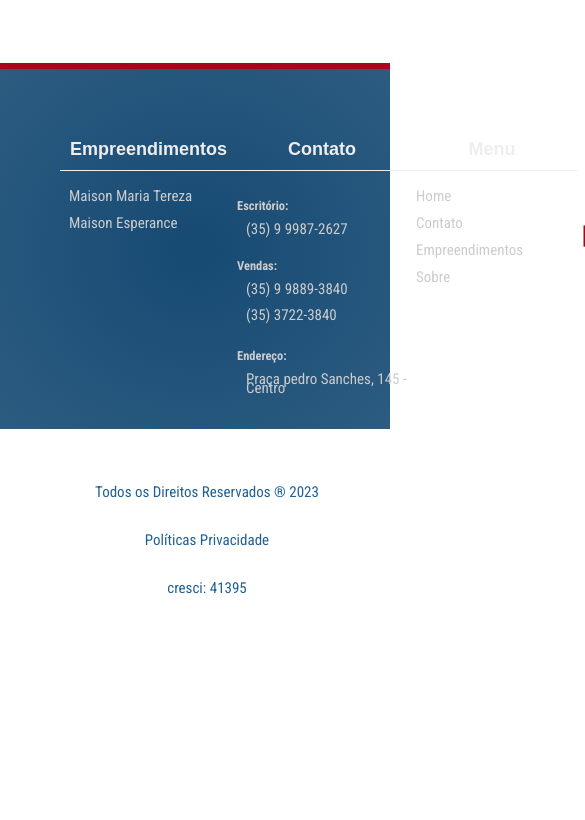
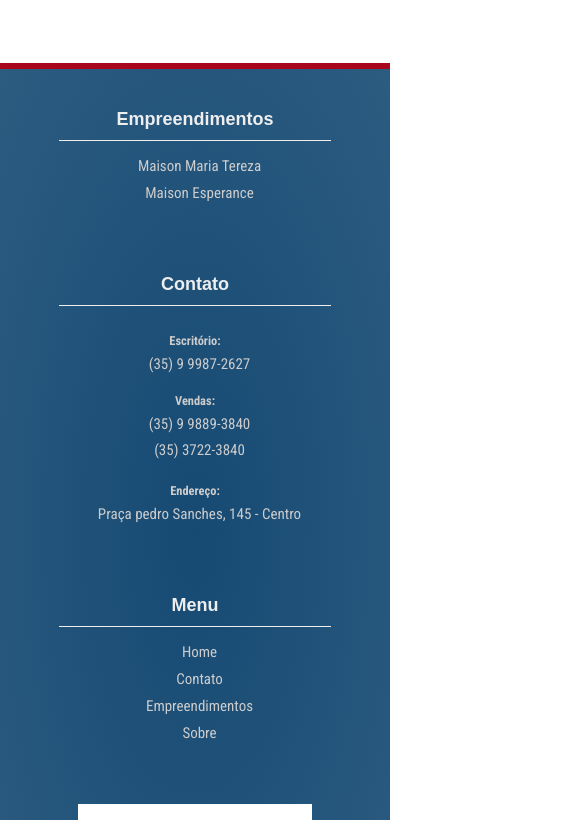
Before and after one commit to fcfilho/esscon, a React (Create React App) app: page /sobre in a window 390 px wide. Shown: the part 4305-5125 px from the top of the page, 585 px wide, since content can reach past the window. Before the commit the page ends 4926 px from the top, so only its background shows below. Built offline with nearby package versions, Linux system fonts and the light colour scheme; a web font is replaced by a local one.

Commit message:
Footer responsive

```diff
--- a/src/components/Footer/Footer.styles.js
+++ b/src/components/Footer/Footer.styles.js
@@ -7,23 +7,24 @@ export const Footer = styled.div`
   color: #ccc;
 
   .inner-wrapper {
-    display: flex;
     font-family: 'Roboto Condensed', sans-serif;
     font-size: 15px;
     font-weight: 400;
-    justify-content: space-between;
-    margin: 30px 0px;
-    padding: 30px 60px;
+    display: flex;
+    justify-content: space-around;
+    width: 100%;
 
-    @media(max-width: 768) {
-      display: flex;
+    @media(max-width: 768px) {
       flex-direction: column;
-      padding: 40px;
+      text-align: center;
+      width: 80%;
     }
 
     .content {
       display: flex;
       flex-direction: column;
+      margin: 30px 5px;
+      min-width: 234px;
 
       &__header {
         border-bottom: 1px solid #eee;
@@ -118,9 +119,7 @@ export const LogoImg = styled((props) => {
 })`
   height: 150px;
   width: 234px;
-  margin-bottom: 40px;
 
   @media(max-width: 768px) {
-    margin-bottom: 3px;
   }
 `;
```
